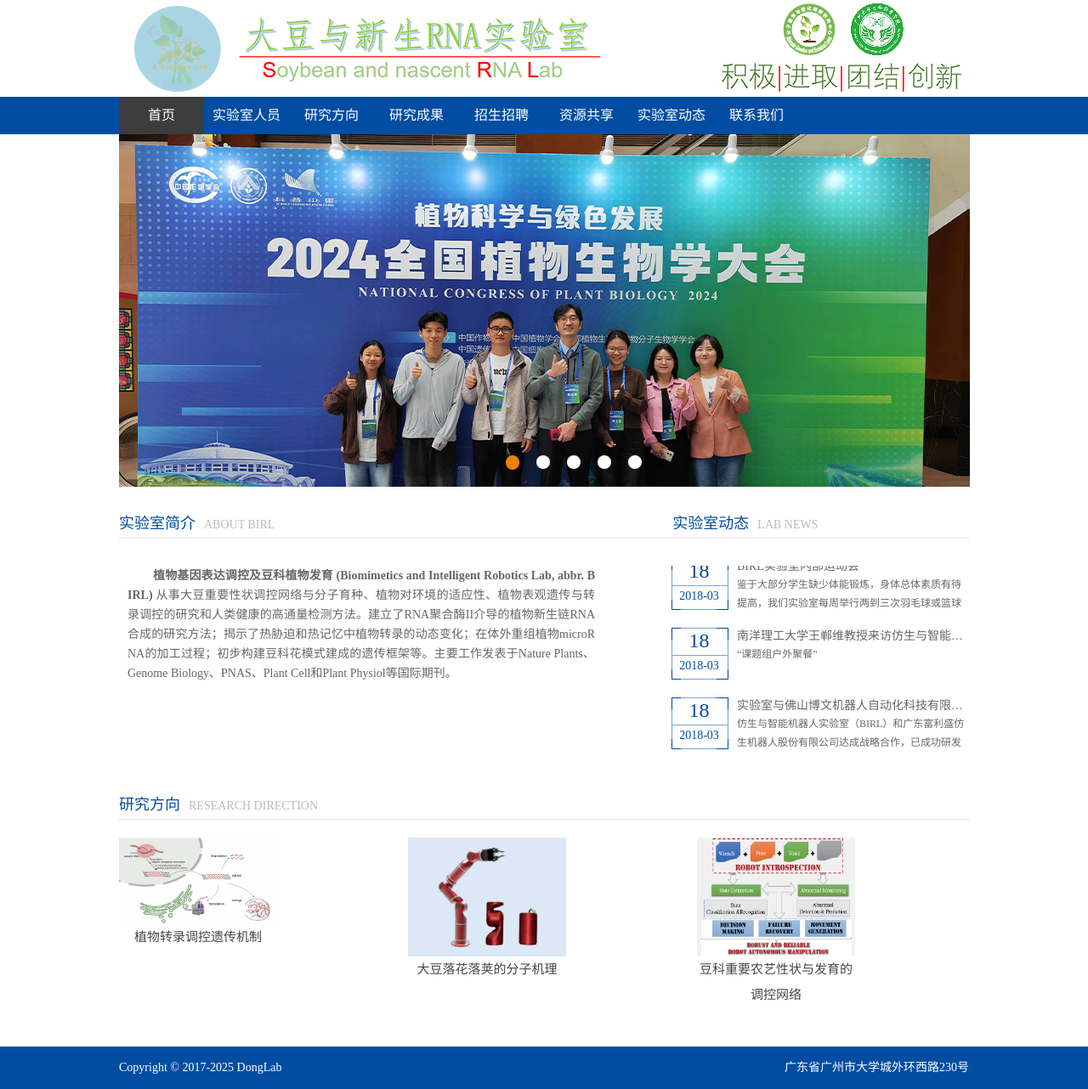
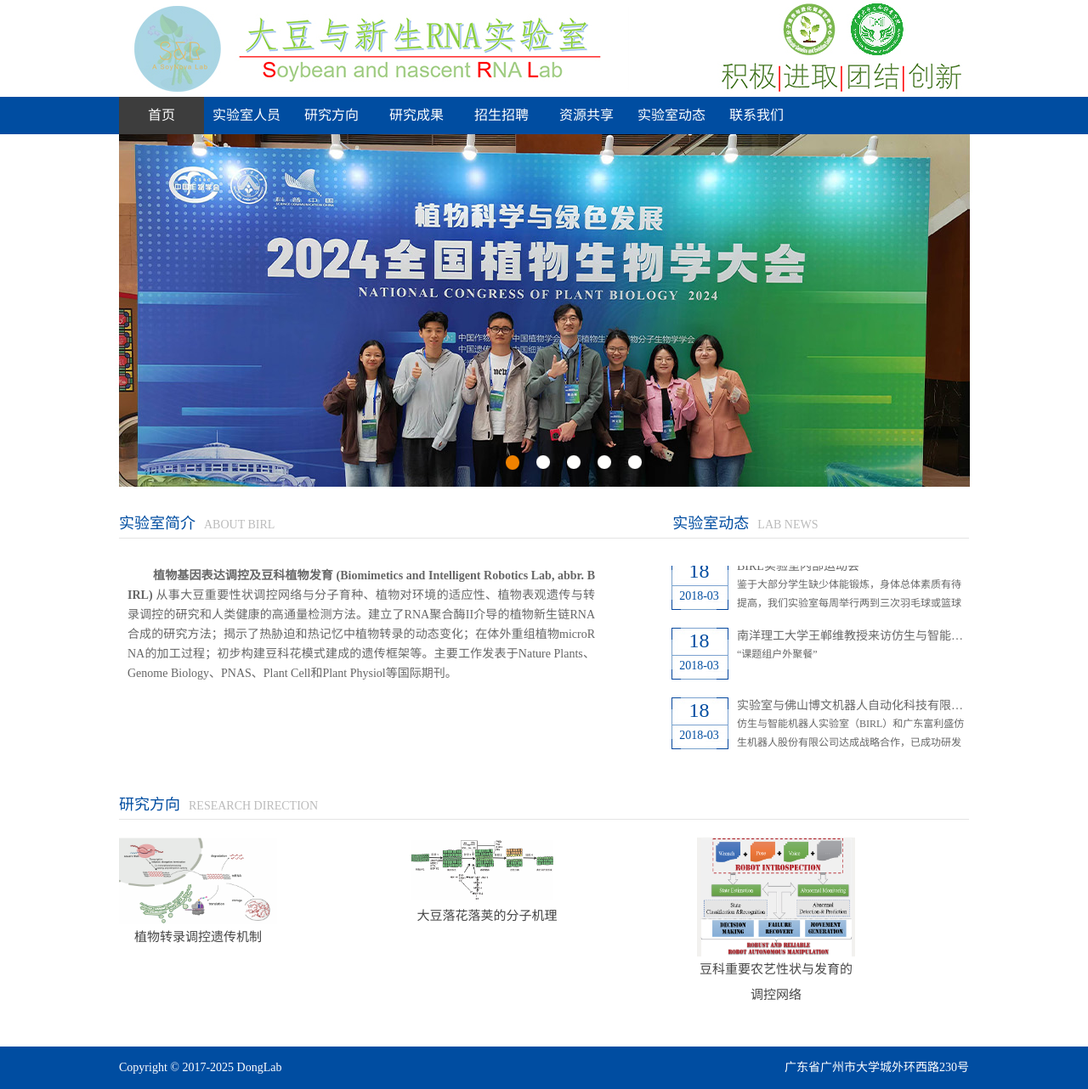
Before and after one commit to zhanweimin2021/zhanweimin2021.github.io, a Jekyll site: the page built from index.html, in a window 1280 px wide. Shown: the whole page at 85% size. Built offline with Jekyll 4.4.1, drawn with Linux system fonts in a browser that asks for light colours.

Commit message:
Update index.html

```diff
--- a/index.html
+++ b/index.html
@@ -104,7 +104,7 @@ jQuery(".main_img_c").slide({mainCell:".bd ul",effect:"leftLoop",autoPlay:true,d
           </li>
           <li class="tran_all" style="flex: 1; text-align: center;">
             <a href="{{ site.url }}/module-climbing/" class="tran_all">
-              <img src="/images/research/module-climbing.jpg" alt="大豆落花落荚的分子机理" style="max-width: 100%; height: auto;">
+              <img src="/images/research/离区照片.png" alt="大豆落花落荚的分子机理" style="max-width: 100%; height: auto;">
               <p class="pt">大豆落花落荚的分子机理</p>
             </a>
           </li>
```
